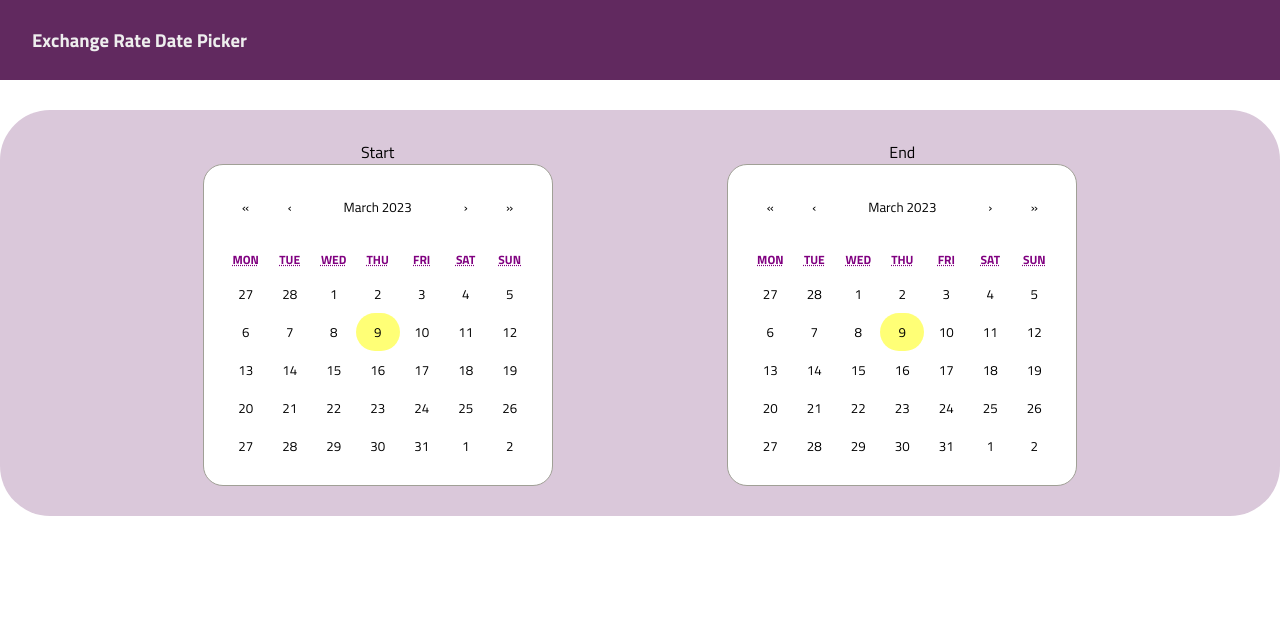
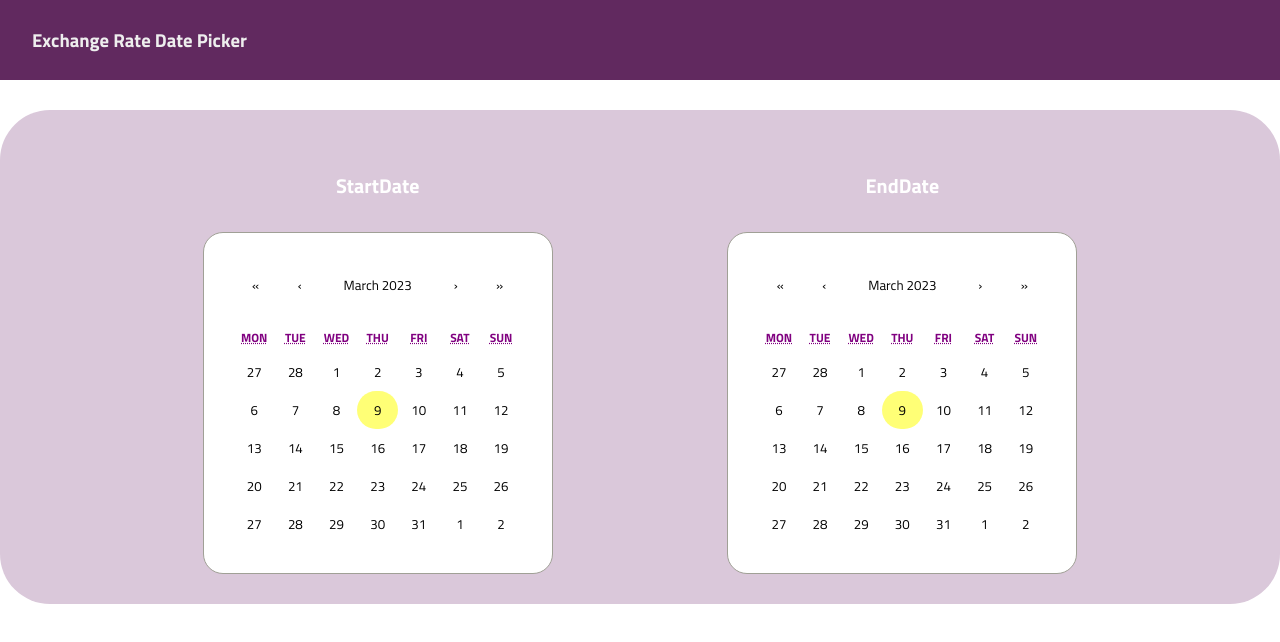
Before and after one commit to OmniaRafat232111121/ExchangeDatePicker-master, a React (Create React App) app: page / in a window 1280 px wide. Shown: the top 642 px of the page. Built offline with nearby package versions, Linux system fonts and the light colour scheme.

Commit message:
CalenderPicker

```diff
--- a/src/Pages/Home.tsx
+++ b/src/Pages/Home.tsx
@@ -66,7 +66,8 @@ const Home = () => {
         ):
 
         (
-         <RangeCalender  setDate={setDate}/>
+         <RangeCalender  setDate={setDate} />
+
         )
 
         }
--- a/src/features/CalenderPicker/CalenderPicker.css
+++ b/src/features/CalenderPicker/CalenderPicker.css
@@ -1,8 +1,7 @@
 .calender{
     border-radius: 20px;
-    padding:20px;
+    padding:30px;
     color: purple;
-
 
 }
 .calender_picker {
@@ -12,19 +11,19 @@
 .calender_picker:last-child {
     margin-left: 2px;
 }
-.calender_picker_title {
-    width: 100%;
-    height: 5rem;
-    font-size: 2rem;
-    line-height: 4.5rem;
-    text-align: center;
-    border: none;
-    border-radius: 5px;
-    background: var(--tertiary-color);
-    box-shadow: var(--dark-shadow);
+.calender-title {
+   margin-top: 30px;
+   margin-bottom: 30px;
+   font-size: 20px;
+   font-weight:bold;
+   color:#fff;
+   line-height: 2rem;
 }
-.calender_picker:hover {
-    transform: translateY(-8px) scale(1.1) ;
-    box-shadow: var(--dark-shadow);
+.calender-title .active{
+    color:green;
+}
+.calender:hover {
+    transform: translateY(5px) scale(1.1) ;
+    box-shadow:var(--dark-shadow);
     z-index: 1;
 }
--- a/src/features/CalenderPicker/CalenderPicker.tsx
+++ b/src/features/CalenderPicker/CalenderPicker.tsx
@@ -1,42 +1,46 @@
-import React,{ReactElement, useState} from 'react'
+import React,{ useState} from 'react'
+import { FC} from 'react';
+//styles
 import './CalenderPicker.css';
 import '../Calender/Calender.css'
+//package calender
 import Calendar from 'react-calendar';
 import 'react-calendar/dist/Calendar.css';
 
-interface calenderPicker  {
+interface calenderPicker {
     id: string;
     title: string;
     getDate: (date: Date) => void;
     active: string;
     setActive: (active: string) => void;
 }
+const CalendarPicker: FC<calenderPicker> = ({
+  id,
+  title,
+  getDate,
+  active,
+  setActive,
+}: calenderPicker) => {
 
-function CalenderPicker (props: calenderPicker):ReactElement {
-    const {id,title,getDate,active,setActive}=props;
     const [date,setDate]=useState(null);
   return (
     <div className='calender_picker'>
-        <div
-        // ADD ACTIVE CLASS DINAMICALLY USING TERNARY-OPERATOR
-        className=
-        {`.calender_picker_title
-        ${props.active === id ? 'active' : ''}`}
-        id={id}
-      >
-        {title}
+
+      <div className='calender-title'>
+      {title}
       </div>
 
 
         <Calendar
         className='calender'
         value={date}
+        // selectRange={true}
         onChange={(e: any) => {
           setDate(e);
         }}
+
         onClickDay={(e: Date) => {
           getDate(e);
-
           setTimeout(() => {
             if (id === 'start') {
               setActive('end');
@@ -44,12 +48,13 @@ function CalenderPicker (props: calenderPicker):ReactElement {
             if (id === 'end') {
               setActive('start');
             }
-          }, 300);
+          }, 400);
         }}
       />
+
 
     </div>
   )
 }
 
-export default CalenderPicker
+export default CalendarPicker
--- a/src/features/Currency/Currency.tsx
+++ b/src/features/Currency/Currency.tsx
@@ -44,6 +44,7 @@ const CurrencyTable: FC<CurrencyTableProps> = ({
         </p>
 
         {/* Range of start-end Day */}
+
         <div className='currency_range'>
 
          <p className='currency__page--date-range-start'>
--- a/src/features/RangeCalender/RangeCalender.css
+++ b/src/features/RangeCalender/RangeCalender.css
@@ -6,7 +6,7 @@
     padding:30px;
     border-radius: 50px;
     background: none;
-    animation: fadeIn 1.5s;
+    animation: fadeIn 1s;
     background-color: rgb(218, 200, 218);
 }
 @keyframes fadeIn {
--- a/src/features/RangeCalender/RangeCalender.tsx
+++ b/src/features/RangeCalender/RangeCalender.tsx
@@ -33,23 +33,28 @@ const RangeCalender: FC<CalendarRangeProps> = ({setDate}: CalendarRangeProps) =>
   };
 
   return (
+    <div className='calender-picker'>
   <div className='calendar__range '>
 
        <CalendarPicker
          id='start'
-        title='Start'
+         title='StartDate'
          active={activeCalendar}
          setActive={setActiveCalendar}
          getDate={getStartDate}
        />
+
+
        <CalendarPicker
          id='end'
-        title='End'
+         title='EndDate'
          active={activeCalendar}
          setActive={setActiveCalendar}
          getDate={getEndDate}
        />
      </div>
+    </div>
+
   );
 };
 
--- a/src/index.css
+++ b/src/index.css
@@ -12,4 +12,5 @@
 	--mainColorLight: #5767aa;
 	--secondaryColor: #000;
 	--textColor: #eee;
+	--dark-shadow: 0px 4px 10px #aeaeae9c;
 }
```
Lines whose indentation alone changed are shown as unchanged.
